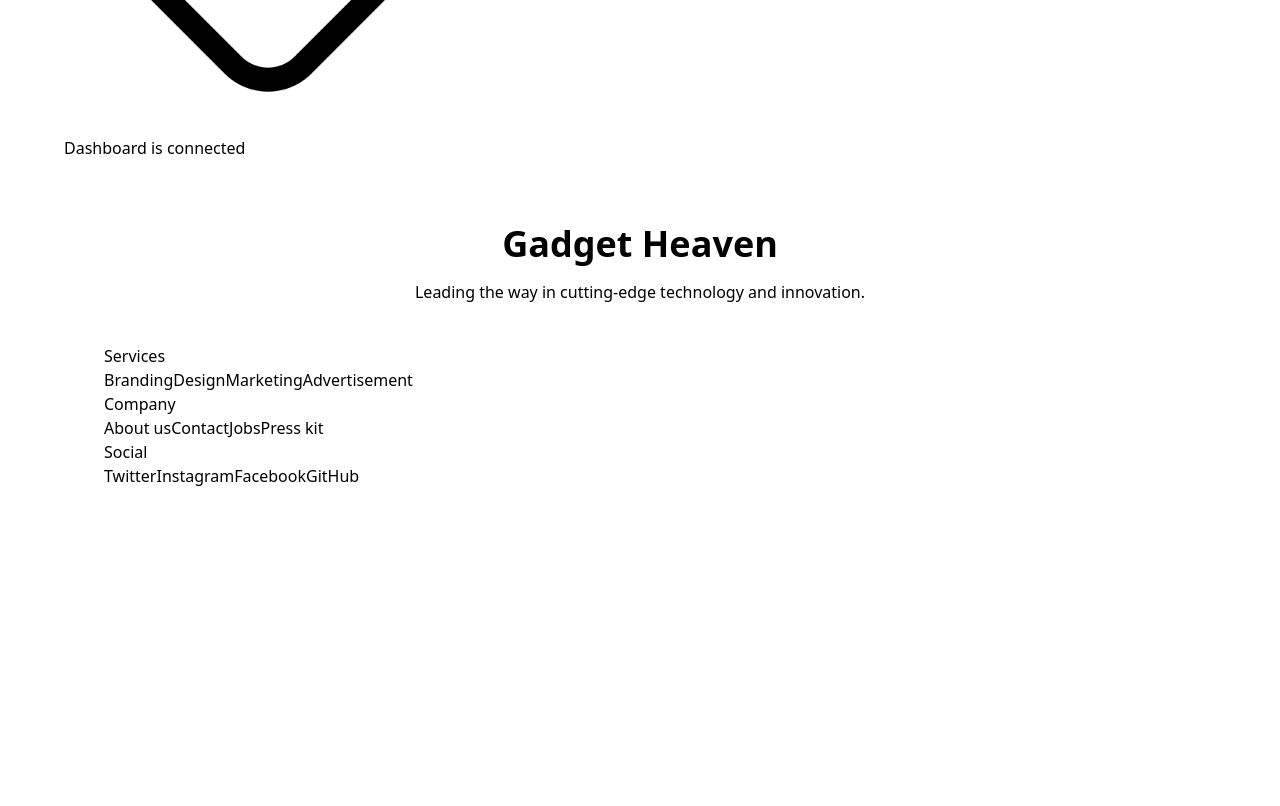
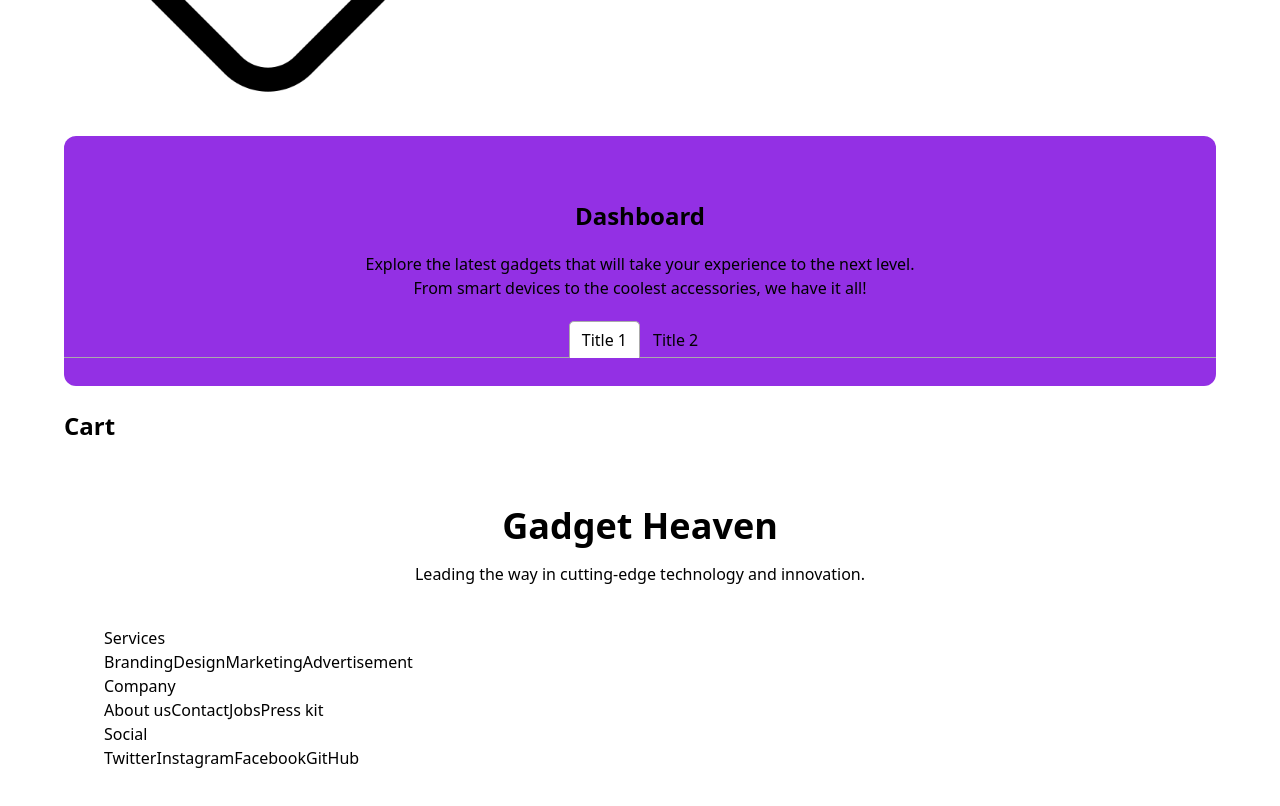
Before and after one commit to Shinigami0509/gadget-heaven-react, a React (Vite) app: page /dashboard in a window 1280 px wide. Shown: the part 880-1686 px from the top of the page. Before the commit the page ends 1408 px from the top, so only its background shows below. Built offline with nearby package versions, Linux system fonts and the light colour scheme.

Commit message:
trying to solve cart issue

```diff
--- a/package.json
+++ b/package.json
@@ -15,6 +15,7 @@
     "react": "^19.1.0",
     "react-dom": "^19.1.0",
     "react-router-dom": "^7.6.2",
+    "react-tabs": "^6.1.0",
     "react-toastify": "^11.0.5",
     "sort-by": "^1.2.0"
   },
--- /dev/null
+++ b/src/components/Cart/Cart.jsx
@@ -0,0 +1,16 @@
+import { getStoredCart } from '../../utility/addToDb';
+
+const Cart = ({cart}) => {
+
+    let totalPrice =0
+    totalPrice = totalPrice + cart.price
+   console.log(totalPrice)
+
+    return (
+        <div className='max-w-7xl mx-auto'>
+            <h2>cart is connected</h2>
+        </div>
+    );
+};
+
+export default Cart;
--- a/src/components/DashBoard/DashBoard.jsx
+++ b/src/components/DashBoard/DashBoard.jsx
@@ -1,10 +1,60 @@
-import React from 'react';
+import { Tab, Tabs, TabList, TabPanel } from 'react-tabs';
+import 'react-tabs/style/react-tabs.css';
+import Cart from '../Cart/Cart';
+import WishList from '../WishList/WishList';
+import { useLoaderData } from 'react-router-dom';
+import { useEffect, useState } from 'react';
+import { getStoredCart } from '../../utility/addToDb';
 
 const DashBoard = () => {
+
+    const [cart, setCart] = useState([])
+    const allProduct = useLoaderData()
+    let totalPrice = 0
+    useEffect(()=>{
+        const storedProduct = getStoredCart()
+        const storedProductId = storedProduct.map(id=>id[0])
+
+        const cartList = allProduct.filter(p=> storedProduct.includes(p.product_id)  )
+        setCart(cartList)
+        totalPrice += cartList.price
+        // console.log(cartList)
+    },[])
+
+
     return (
-        <div>
-            <h2>Dashboard is connected</h2>
-        </div>
+        <Tabs>
+            {/* Header and tab list */}
+            <div className='bg-[#9330E4] min-h-[250px] pt-16 rounded-xl text-center space-y-5'>
+                <h3 className='font-bold text-2xl'>Dashboard</h3>
+                <p className='w-2/4 mx-auto'>
+                    Explore the latest gadgets that will take your experience to the next level. From smart devices to
+                    the coolest accessories, we have it all!
+                </p>
+                <TabList>
+                    <Tab>Title 1</Tab>
+                    <Tab>Title 2</Tab>
+                </TabList>
+            </div>
+
+            {/* Panel outside the colored div */}
+            <div className="mt-6">
+                <TabPanel>
+                    <div>
+                        <h2 className='max-w-7xl mx-auto text-2xl font-bold'>Cart</h2>
+
+                        {
+                            cart.map((cart)=><Cart key={cart.product_id} cart={cart}> </Cart>)
+                        }
+                    </div>
+
+                </TabPanel>
+                <TabPanel>
+                    <WishList></WishList>
+                </TabPanel>
+            </div>
+        </Tabs>
+
     );
 };
 
--- a/src/components/NavBar/NavBar.jsx
+++ b/src/components/NavBar/NavBar.jsx
@@ -14,7 +14,7 @@ const NavBar = () => {
         <li><Link to='dashboard'>Dashboard</Link></li>
     </>
 
-    console.log(getStoredWishList().length)
+
     const { pathname } = useLocation()
 
     return (
--- /dev/null
+++ b/src/components/WishList/WishList.jsx
@@ -0,0 +1,11 @@
+import React from 'react';
+
+const WishList = () => {
+    return (
+        <div>
+            <h2>Wish List</h2>
+        </div>
+    );
+};
+
+export default WishList;
--- a/src/main.jsx
+++ b/src/main.jsx
@@ -29,7 +29,8 @@ const router = createBrowserRouter([
       },
       {
         path: 'dashboard',
-        element: <DashBoard></DashBoard>
+        element: <DashBoard></DashBoard>,
+        loader: () => gadgetLoader()
       },
       {
         path: 'statistics',
```
Also changed, not shown: 1 other file (tests, documents, lock files or other folders).
